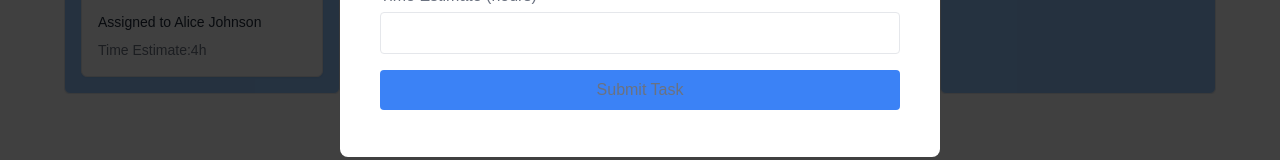
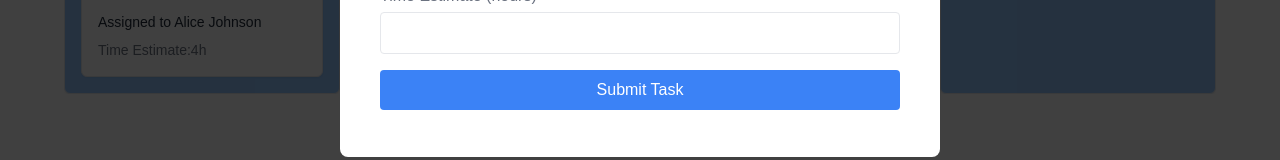
Before and after one commit to sony-tom/project_task_manager_app, a Next.js app: page /projects in a window 1280 px wide. Both pictures are taken after a click on the button "Create Quick Task". Shown: the part 528-688 px from the top of the page. Built offline with nearby package versions, Linux system fonts and the light colour scheme.

Commit message:
Updated code

```diff
--- a/src/app/components/newtask.tsx
+++ b/src/app/components/newtask.tsx
@@ -1,115 +1,6 @@
-// import { useState, ChangeEvent, FormEvent } from 'react';
-
-// interface TaskFormData {
-//   title: string;
-//   priority: string;
-//   dueDate: string;
-//   teamMember: string;
-//   timeEstimate: string;
-// }
-
-// const TaskForm: React.FC = () => {
-//   const [formData, setFormData] = useState<TaskFormData>({
-//     title: '',
-//     priority: '',
-//     dueDate: '',
-//     teamMember: '',
-//     timeEstimate: '',
-//   });
-
-//   const handleChange = (e: ChangeEvent<HTMLInputElement | HTMLSelectElement>) => {
-//     const { name, value } = e.target;
-//     setFormData({ ...formData, [name]: value });
-//   };
-
-//   const handleSubmit = (e: FormEvent<HTMLFormElement>) => {
-//     e.preventDefault();
-//     console.log('Form submitted:', formData);
-//   };
-
-//   return (
-//     <form
-//       onSubmit={handleSubmit}
-//       className="space-y-4 p-6 mt-4 text-black"
-//     >
-//       <div>
-//         <label className="block text-base font-medium text-gray-500">Title</label>
-//         <input
-//           type="text"
-//           name="title"
-//           value={formData.title}
-//           onChange={handleChange}
-//           className="mt-1 w-full p-2 border rounded"
-//           required
-//         />
-//       </div>
-
-//       <div>
-//         <label className="block text-base font-medium text-gray-500">Priority Level</label>
-//         <select
-//           name="priority"
-//           value={formData.priority}
-//           onChange={handleChange}
-//           className="mt-1 w-full p-2 border rounded"
-//           required
-//         >
-//           <option value="">Select Priority</option>
-//           <option value="High">High</option>
-//           <option value="Medium">Medium</option>
-//           <option value="Low">Low</option>
-//         </select>
-//       </div>
-
-//       <div>
-//         <label className="block text-base font-medium text-gray-500">Due Date</label>
-//         <input
-//           type="date"
-//           name="dueDate"
-//           value={formData.dueDate}
-//           onChange={handleChange}
-//           className="mt-1 w-full p-2 border rounded"
-//           required
-//         />
-//       </div>
-
-//       <div>
-//         <label className="block text-base font-medium text-gray-500">Assigned Team Member</label>
-//         <input
-//           type="text"
-//           name="teamMember"
-//           value={formData.teamMember}
-//           onChange={handleChange}
-//           className="mt-1 w-full p-2 border rounded"
-//           required
-//         />
-//       </div>
-
-//       <div>
-//         <label className="block text-base font-medium text-gray-500">Time Estimate (hours)</label>
-//         <input
-//           type="number"
-//           name="timeEstimate"
-//           value={formData.timeEstimate}
-//           onChange={handleChange}
-//           className="mt-1 w-full p-2 border rounded"
-//           required
-//         />
-//       </div>
-
-//       <button
-//         type="submit"
-//         className="w-full bg-blue-500 text-gray-500 py-2 rounded hover:bg-blue-600"
-//       >
-//         Submit Task
-//       </button>
-//     </form>
-//   );
-// };
-
-// export default TaskForm;
-import { useState, ChangeEvent, FormEvent } from 'react';
-import { toast, ToastContainer } from 'react-toastify';
-import 'react-toastify/dist/ReactToastify.css';
+import { useState, ChangeEvent, FormEvent } from "react";
+import { toast, ToastContainer } from "react-toastify";
+import "react-toastify/dist/ReactToastify.css";
 
 interface TaskFormData {
   title: string;
@@ -121,39 +12,43 @@ interface TaskFormData {
 
 const TaskForm: React.FC<{ onClose: () => void }> = ({ onClose }) => {
   const [formData, setFormData] = useState<TaskFormData>({
-    title: '',
-    priority: '',
-    dueDate: '',
-    teamMember: '',
-    timeEstimate: '',
+    title: "",
+    priority: "",
+    dueDate: "",
+    teamMember: "",
+    timeEstimate: "",
   });
 
-  const handleChange = (e: ChangeEvent<HTMLInputElement | HTMLSelectElement>) => {
+  const handleChange = (
+    e: ChangeEvent<HTMLInputElement | HTMLSelectElement>
+  ) => {
     const { name, value } = e.target;
     setFormData({ ...formData, [name]: value });
   };
 
   const handleSubmit = (e: FormEvent<HTMLFormElement>) => {
     e.preventDefault();
-    console.log('Form submitted:', formData);
+    console.log("Form submitted:", formData);
 
     setFormData({
-      title: '',
-      priority: '',
-      dueDate: '',
-      teamMember: '',
-      timeEstimate: '',
+      title: "",
+      priority: "",
+      dueDate: "",
+      teamMember: "",
+      timeEstimate: "",
     });
 
     onClose();
-    toast.success('Task submitted successfully!');
+    toast.success("Task submitted successfully!");
   };
 
   return (
     <div>
       <form onSubmit={handleSubmit} className="space-y-4 p-6 mt-4 text-black">
         <div>
-          <label className="block text-base font-medium text-gray-500">Title</label>
+          <label className="block text-base font-medium text-gray-500">
+            Title
+          </label>
           <input
             type="text"
             name="title"
@@ -165,7 +60,9 @@ const TaskForm: React.FC<{ onClose: () => void }> = ({ onClose }) => {
         </div>
 
         <div>
-          <label className="block text-base font-medium text-gray-500">Priority Level</label>
+          <label className="block text-base font-medium text-gray-500">
+            Priority Level
+          </label>
           <select
             name="priority"
             value={formData.priority}
@@ -181,7 +78,9 @@ const TaskForm: React.FC<{ onClose: () => void }> = ({ onClose }) => {
         </div>
 
         <div>
-          <label className="block text-base font-medium text-gray-500">Due Date</label>
+          <label className="block text-base font-medium text-gray-500">
+            Due Date
+          </label>
           <input
             type="date"
             name="dueDate"
@@ -193,7 +92,9 @@ const TaskForm: React.FC<{ onClose: () => void }> = ({ onClose }) => {
         </div>
 
         <div>
-          <label className="block text-base font-medium text-gray-500">Assigned Team Member</label>
+          <label className="block text-base font-medium text-gray-500">
+            Assigned Team Member
+          </label>
           <input
             type="text"
             name="teamMember"
@@ -205,7 +106,9 @@ const TaskForm: React.FC<{ onClose: () => void }> = ({ onClose }) => {
         </div>
 
         <div>
-          <label className="block text-base font-medium text-gray-500">Time Estimate (hours)</label>
+          <label className="block text-base font-medium text-gray-500">
+            Time Estimate (hours)
+          </label>
           <input
             type="number"
             name="timeEstimate"
@@ -218,7 +121,7 @@ const TaskForm: React.FC<{ onClose: () => void }> = ({ onClose }) => {
 
         <button
           type="submit"
-          className="w-full bg-blue-500 text-gray-500 py-2 rounded hover:bg-blue-600"
+          className="w-full bg-blue-500 text-white py-2 rounded hover:bg-blue-600"
         >
           Submit Task
         </button>
@@ -229,17 +132,3 @@ const TaskForm: React.FC<{ onClose: () => void }> = ({ onClose }) => {
 };
 
 export default TaskForm;
-
-// const ParentComponent: React.FC = () => {
-//     const [isFormVisible, setIsFormVisible] = useState(false);
-
-//     const handleOpenForm = () => setIsFormVisible(true);
-//     const handleCloseForm = () => setIsFormVisible(false);
-
-//     return (
-//       <div>
-//         <button onClick={handleOpenForm}>Open Task Form</button>
-//         {isFormVisible && <TaskForm onClose={handleCloseForm} />}
-//       </div>
-//     );
-//   };
```
Also changed, not shown: src/app/page.tsx (+1 -95 lines).
